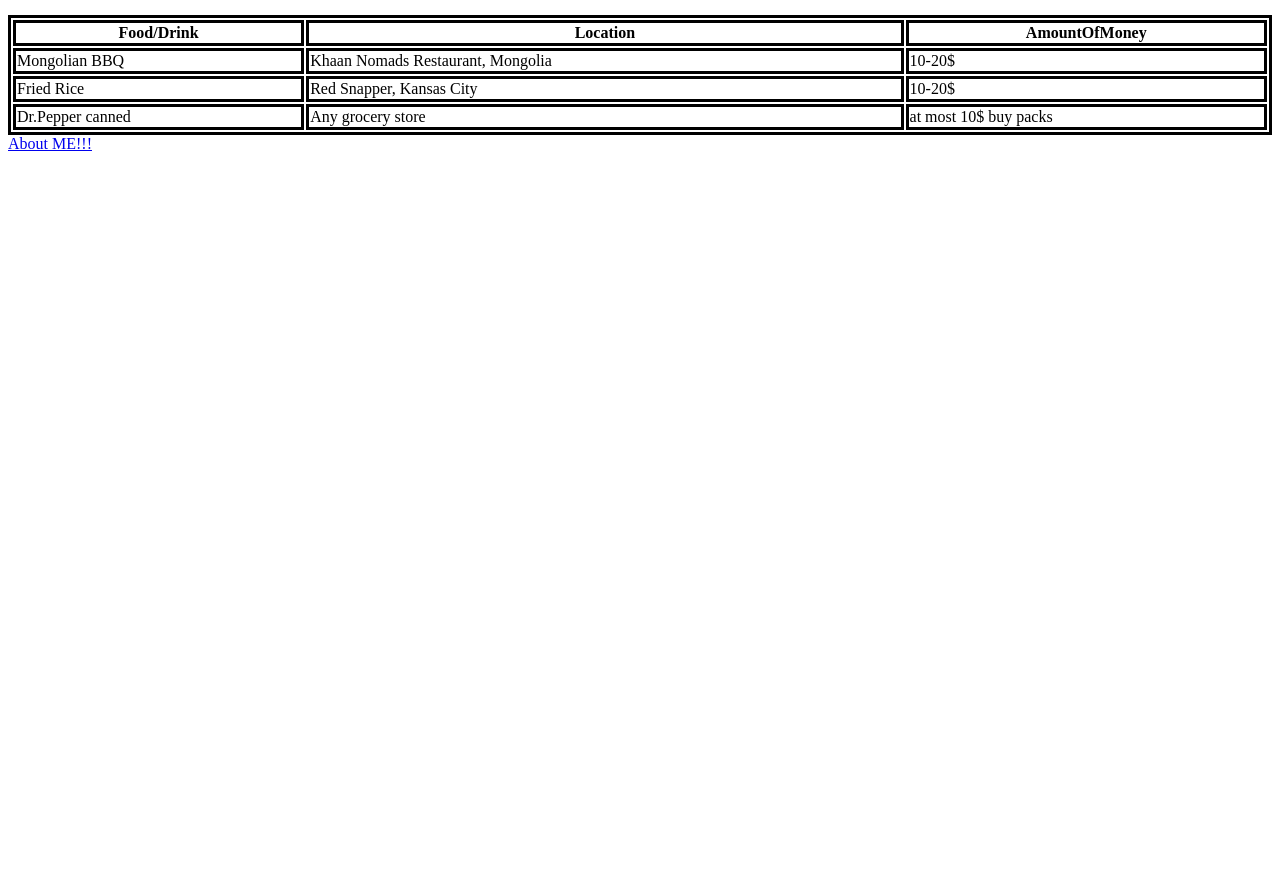
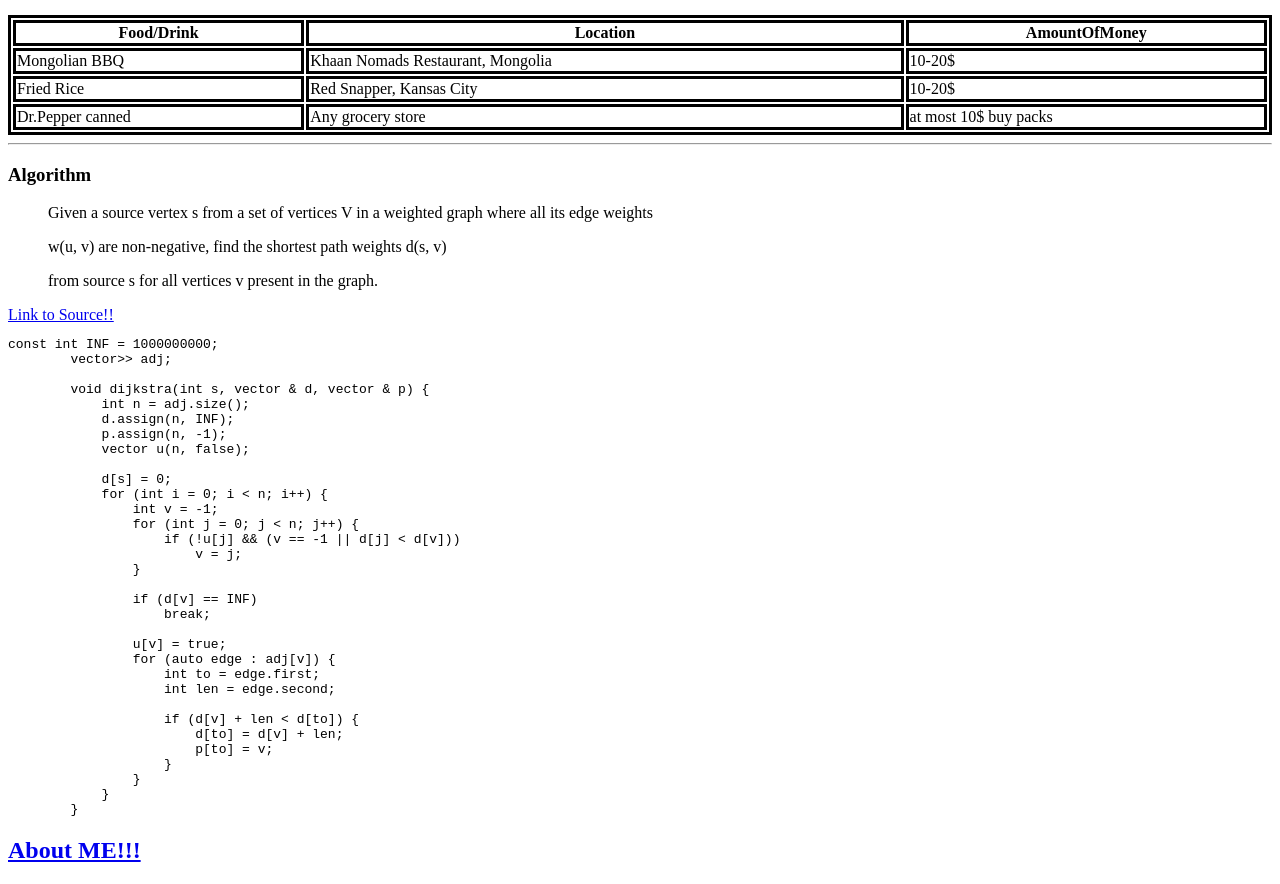
Before and after one commit to 44-563-WebApps-F21/webapps-f21-assignment-3-DavidSugirdorj, a plain HTML site: page index.html in a window 1280 px wide. Shown: the part 500-1384 px from the top of the page. Before the commit the page ends 800 px from the top, so only its background shows below. Drawn offline with Linux system fonts and the light colour scheme.

Commit message:
blockquote

```diff
--- a/index.html
+++ b/index.html
@@ -73,11 +73,52 @@
             <td>at most 10$ buy packs</td>
         </tr>
     </table>
+    <hr>
+
+    <h3>Algorithm</h3>
+    <blockquote cite="https://www.techiedelight.com/single-source-shortest-paths-dijkstras-algorithm/">
+        Given a source vertex s from a set of vertices V in a weighted graph where all its edge weights
+        <p>w(u, v) are non-negative, find the shortest path weights d(s, v) </p>
+        from source s for all vertices v present in the graph.
+    </blockquote>
+    <a href="https://www.techiedelight.com/single-source-shortest-paths-dijkstras-algorithm/">Link to Source!!</a>
+    <pre>const int INF = 1000000000;
+        vector<vector<pair<int, int>>> adj;
+
+        void dijkstra(int s, vector<int> & d, vector<int> & p) {
+            int n = adj.size();
+            d.assign(n, INF);
+            p.assign(n, -1);
+            vector<bool> u(n, false);
+
+            d[s] = 0;
+            for (int i = 0; i < n; i++) {
+                int v = -1;
+                for (int j = 0; j < n; j++) {
+                    if (!u[j] && (v == -1 || d[j] < d[v]))
+                        v = j;
+                }
+
+                if (d[v] == INF)
+                    break;
+
+                u[v] = true;
+                for (auto edge : adj[v]) {
+                    int to = edge.first;
+                    int len = edge.second;
+
+                    if (d[v] + len < d[to]) {
+                        d[to] = d[v] + len;
+                        p[to] = v;
+                    }
+                }
+            }
+        }</pre>
 
 
     </head>
     <footer>
-        <a href="aboutme.html">About ME!!!</a>
+        <h2><a href="aboutme.html">About ME!!!</a></h2>
     </footer>
 </body>
 
```
